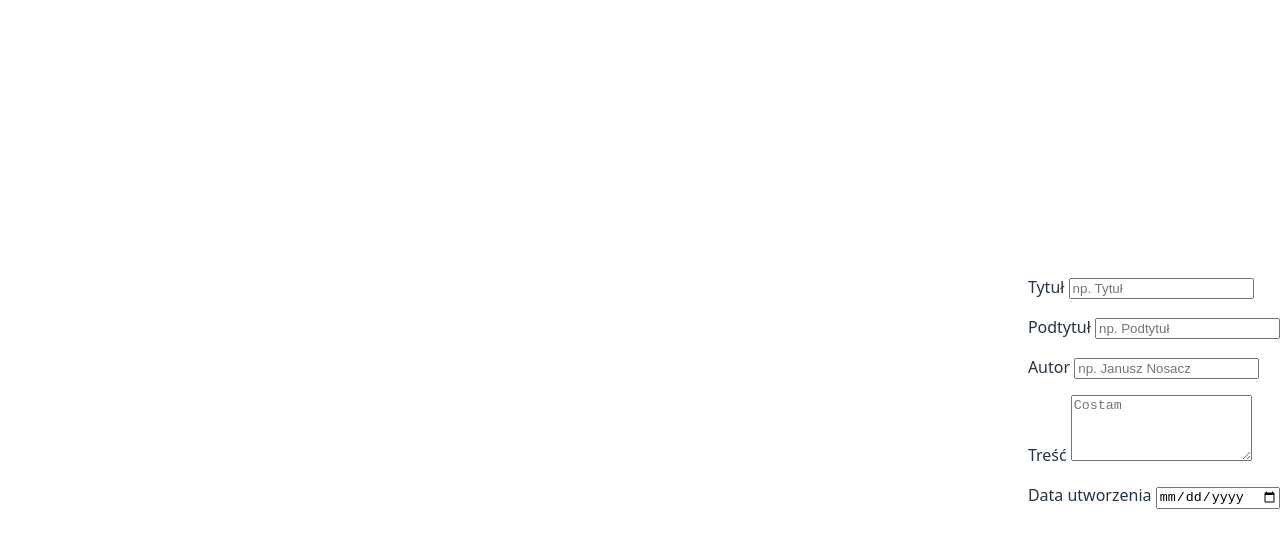
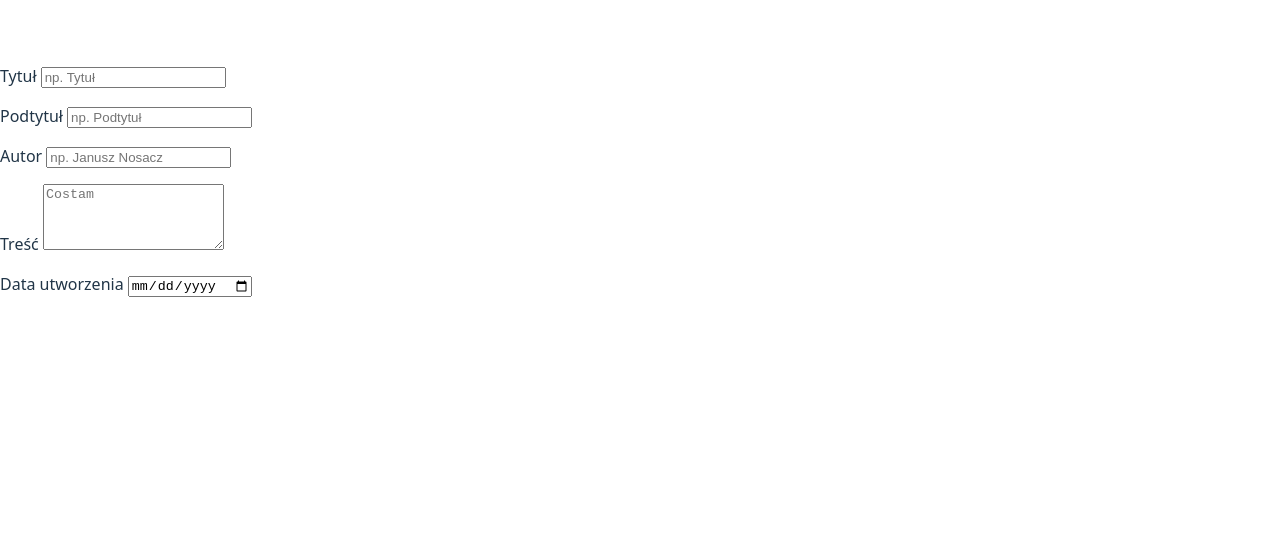
Before and after one commit to Brozi/zadanie_12, a website built with Vite: page index.html in a window 1280 px wide. Built offline with nearby package versions, Linux system fonts and the light colour scheme; some packages are replaced by stand-ins of ours; no server answers; the database is empty.

Commit message:
flex update

```diff
--- a/src/style.css
+++ b/src/style.css
@@ -25,8 +25,6 @@ a:hover {
 
 body {
   margin: 0;
-  display: flex;
-  place-items: center;
   min-width: 320px;
   min-height: 100vh;
 }
```
